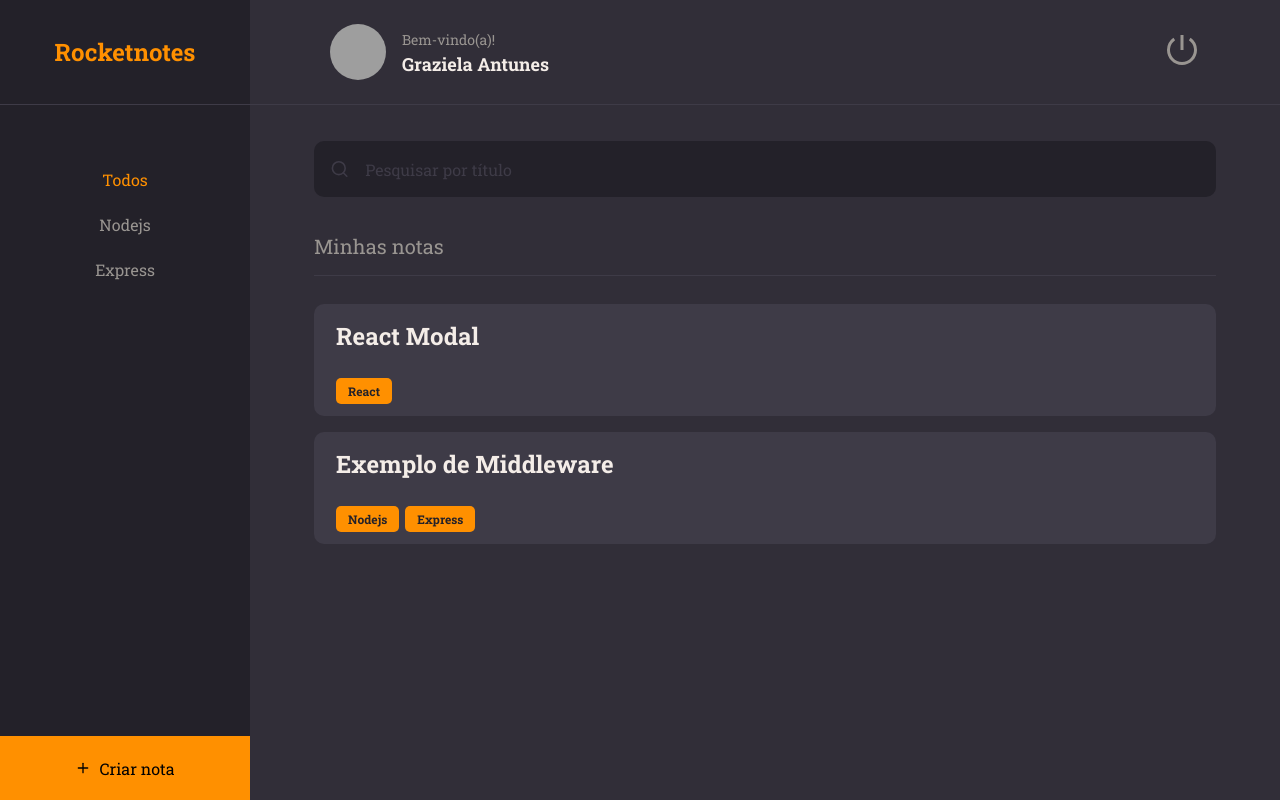
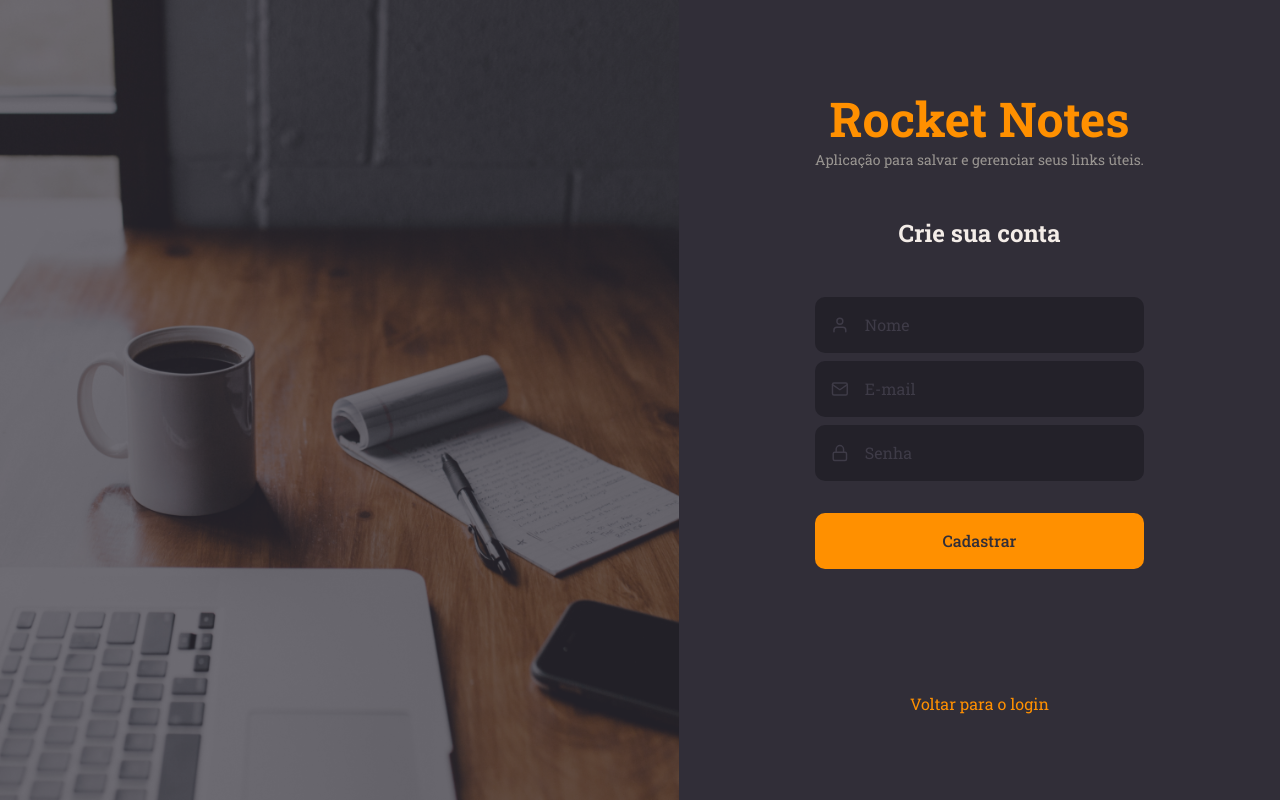
Before and after one commit to sagraziela/rocketnotes-interface, a React (Vite) app: page / in a window 1280 px wide. Built offline with nearby package versions, Linux system fonts and the light colour scheme; grey boxes are pictures that could not be loaded.

Commit message:
Pages SignIn and SignUp

```diff
--- a/index.html
+++ b/index.html
@@ -1,12 +1,12 @@
 <!DOCTYPE html>
-<html lang="en">
+<html lang="pt-br">
   <head>
     <link rel="preconnect" href="https://fonts.googleapis.com" />
     <link rel="preconnect" href="https://fonts.gstatic.com" crossorigin />
 
     <meta charset="UTF-8" />
     <meta name="viewport" content="width=device-width, initial-scale=1.0" />
-    <title>RocketNotes</title>
+    <title>Rocketnotes</title>
 
     <link href="https://fonts.googleapis.com/css2?family=Roboto+Slab:wght@400;500;700&display=swap" rel="stylesheet">
   </head>
--- a/src/main.jsx
+++ b/src/main.jsx
@@ -2,14 +2,14 @@
 import ReactDOM from 'react-dom/client';
 import { ThemeProvider } from 'styled-components';
 import GlobalStyles from './styles/global'
-import { Home } from './pages/Home';
+import { SignUp } from './pages/SignUp';
 import theme from './styles/theme'
 
 ReactDOM.createRoot(document.getElementById('root')).render(
   <React.StrictMode>
     <ThemeProvider theme={theme}>
       <GlobalStyles />
-      <Home />
+      <SignUp />
     </ThemeProvider>
   </React.StrictMode>
 )
--- /dev/null
+++ b/src/pages/SignIn/styles.js
@@ -0,0 +1,57 @@
+import styled from "styled-components";
+import backgroundImg from '../../assets/picture_sign_in.png';
+
+export const Container = styled.div`
+    height: 100vh;
+
+    display: flex;
+    align-items: stretch;
+`;
+
+export const Form = styled.form`
+    padding: 0 136px;
+
+    display: flex;
+    flex-direction: column;
+    justify-content: center;
+    align-items: center;
+
+    text-align: center;
+
+    > h1 {
+        font-size: 48px;
+        line-height: 63px;
+        color: ${({ theme }) => theme.COLORS.HIGHLIGHT_COLOR};
+    }
+
+    > p {
+        font-size: ${({ theme }) => theme.FONT_SIZE.SM};
+        color: ${({ theme }) => theme.COLORS.GRAY_300};
+    }
+
+    > h2 {
+        font-size: ${({ theme }) => theme.FONT_SIZE.XXL};
+        margin-top: 48px;
+        margin-bottom: 48px;
+    }
+
+    > section {
+        width: 100%;
+        display: flex;
+        flex-direction: column;
+        gap: 8px;
+        margin-bottom: 24px;
+        padding: 0;
+    }
+
+    > div {
+        margin-top: 124px;
+    }
+`;
+
+export const Background = styled.div`
+    flex: 1;
+    background: url(${backgroundImg}) no-repeat center center;
+    background-size: cover;
+    opacity: 0.3;
+`;
--- /dev/null
+++ b/src/pages/SignUp/index.jsx
@@ -0,0 +1,33 @@
+import { Background, Container, Form } from "./styles";
+import { InputText } from "../../components/InputText";
+import { Button } from "../../components/Button";
+import { ButtonText } from "../../components/ButtonText";
+
+import { FiUser, FiMail, FiLock } from 'react-icons/fi';
+
+export function SignUp() {
+    return (
+        <Container>
+            <Background />
+
+            <Form>
+                <h1>Rocket Notes</h1>
+                <p>Aplicação para salvar e gerenciar seus links úteis.</p>
+
+                <h2>Crie sua conta</h2>
+
+                <section>
+                    <InputText type="text" placeholder="Nome" icon={ FiUser } />
+                    <InputText type="text" placeholder="E-mail" icon={ FiMail } />
+                    <InputText type="password" placeholder="Senha" icon={ FiLock } />
+                </section>
+
+                <Button title="Cadastrar" />
+
+                <div>
+                    <ButtonText title="Voltar para o login" isActive />
+                </div>
+            </Form>
+        </Container>
+    )
+}
--- /dev/null
+++ b/src/pages/SignUp/styles.js
@@ -0,0 +1,56 @@
+import styled from "styled-components";
+import backgroundImg from '../../assets/picture_sign_in.png';
+
+export const Container = styled.div`
+    height: 100vh;
+
+    display: flex;
+    align-items: stretch;
+`;
+
+export const Background = styled.div`
+    flex: 1;
+    background: url(${backgroundImg}) no-repeat center center;
+    background-size: cover;
+    opacity: 0.3;
+`;
+
+export const Form = styled.form`
+    padding: 0 136px;
+
+    display: flex;
+    flex-direction: column;
+    justify-content: center;
+    align-items: center;
+
+    text-align: center;
+
+    > h1 {
+        font-size: 48px;
+        line-height: 63px;
+        color: ${({ theme }) => theme.COLORS.HIGHLIGHT_COLOR};
+    }
+
+    > p {
+        font-size: ${({ theme }) => theme.FONT_SIZE.SM};
+        color: ${({ theme }) => theme.COLORS.GRAY_300};
+    }
+
+    > h2 {
+        font-size: ${({ theme }) => theme.FONT_SIZE.XXL};
+        margin-top: 48px;
+        margin-bottom: 48px;
+    }
+
+    > section {
+        width: 100%;
+        display: flex;
+        flex-direction: column;
+        gap: 8px;
+        margin-bottom: 16px;
+    }
+
+    > div {
+        margin-top: 124px;
+    }
+`;
```
Also changed, not shown: src/pages/SignIn/index.jsx (added, +32 -0 lines), src/assets/picture_sign_in.png (added).
